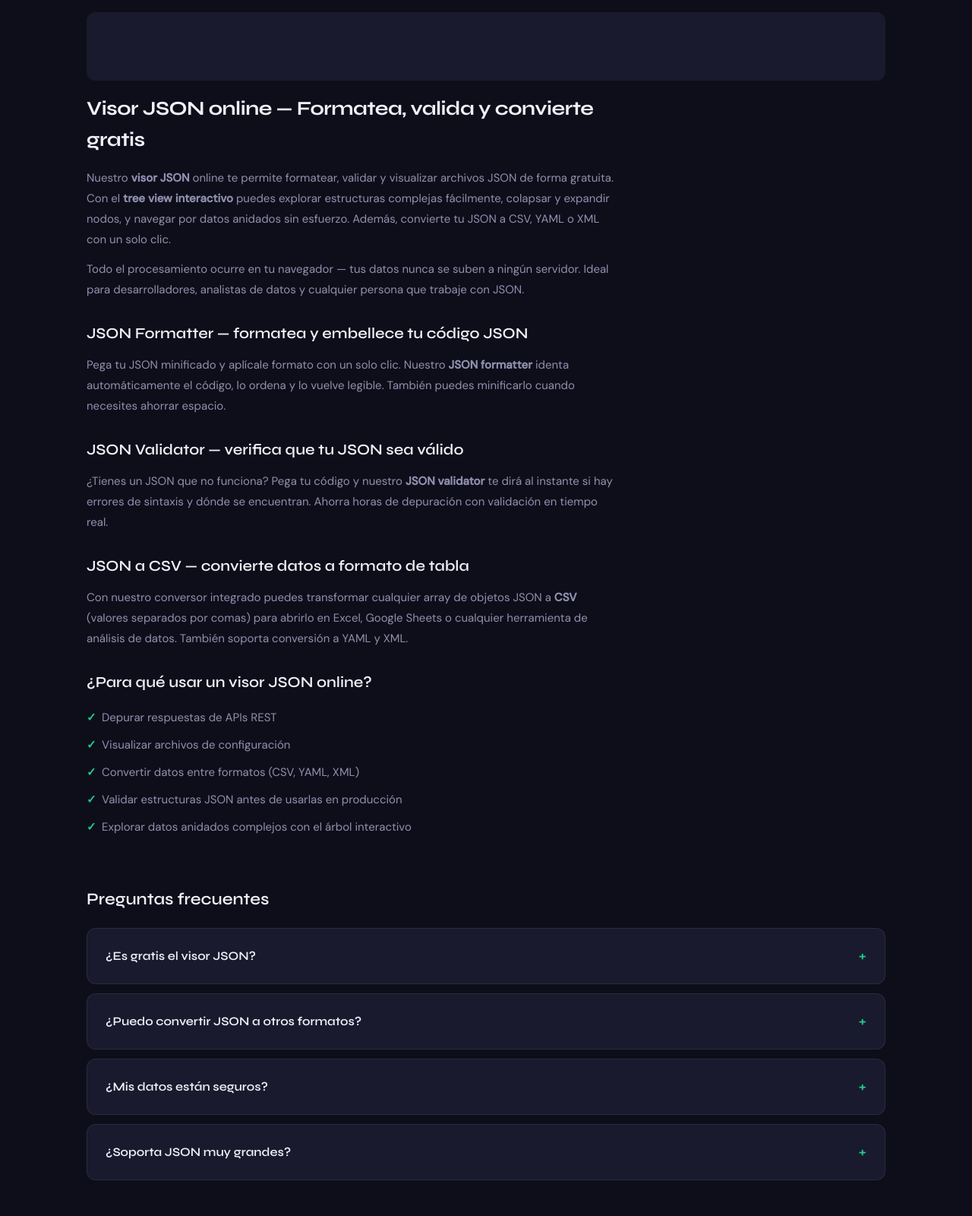
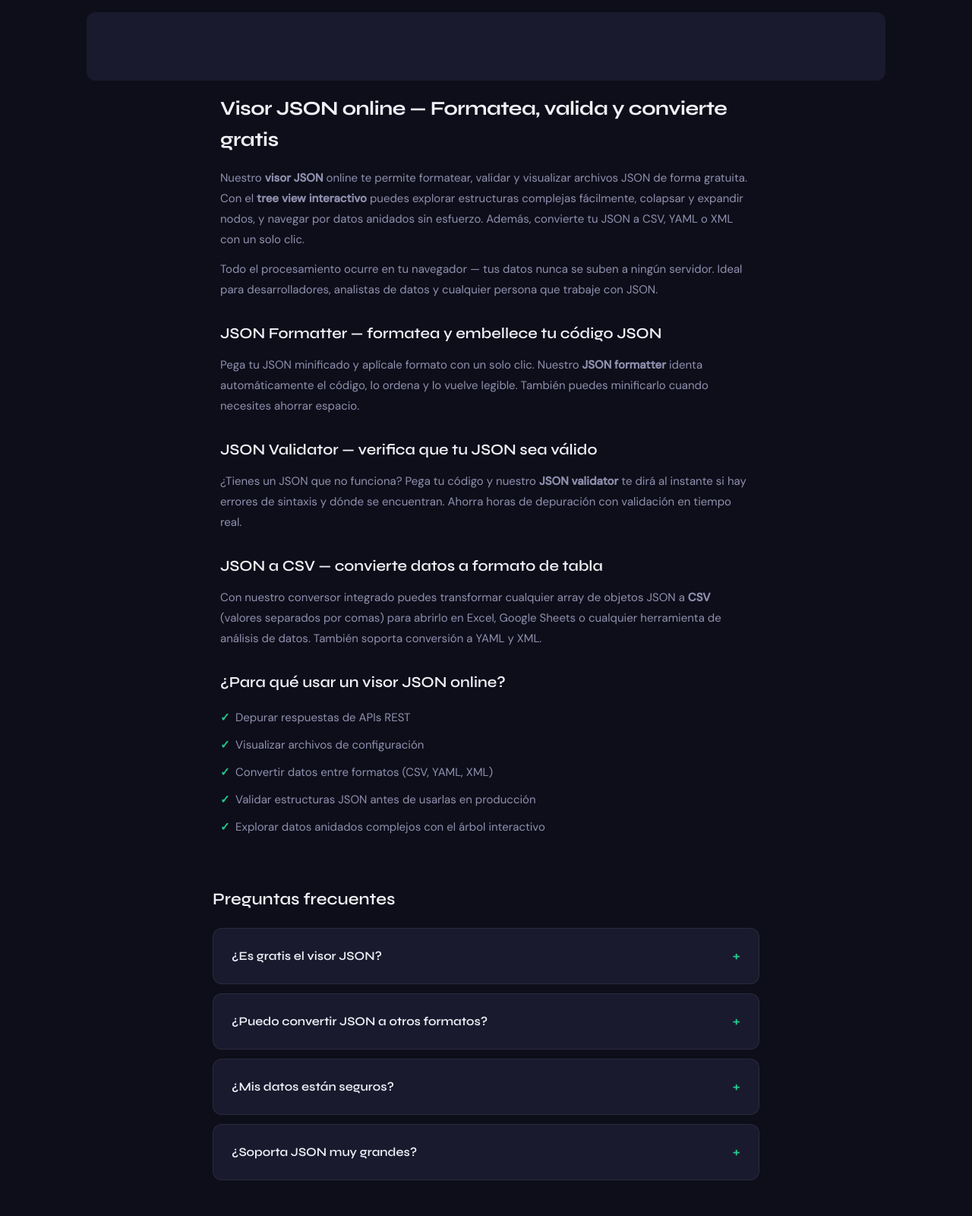
Before and after one commit to steveluis26/priquer, a plain HTML site: page tools/json-viewer.html in a window 1280 px wide. Shown: the part 1740-3340 px from the top of the page at 76% size. Drawn offline with Linux system fonts and the light colour scheme; no server answers.

Commit message:
fix: center seo-content, faq-section and blog-content within container

```diff
--- a/css/styles.css
+++ b/css/styles.css
@@ -1244,6 +1244,7 @@ button { cursor: pointer; font-family: var(--font-body); }
 }
 .blog-content {
   max-width: 720px;
+  margin: 0 auto;
 }
 .blog-content h2 {
   font-family: var(--font-display);
--- a/css/tool.css
+++ b/css/tool.css
@@ -519,6 +519,7 @@
 /* SEO CONTENT */
 .seo-content {
   max-width: 700px;
+  margin: 0 auto;
 }
 
 .seo-content h2 {
@@ -566,6 +567,8 @@
 
 /* FAQ section */
 .faq-section {
+  max-width: 720px;
+  margin: 0 auto;
   padding: 60px 0;
 }
 
```
